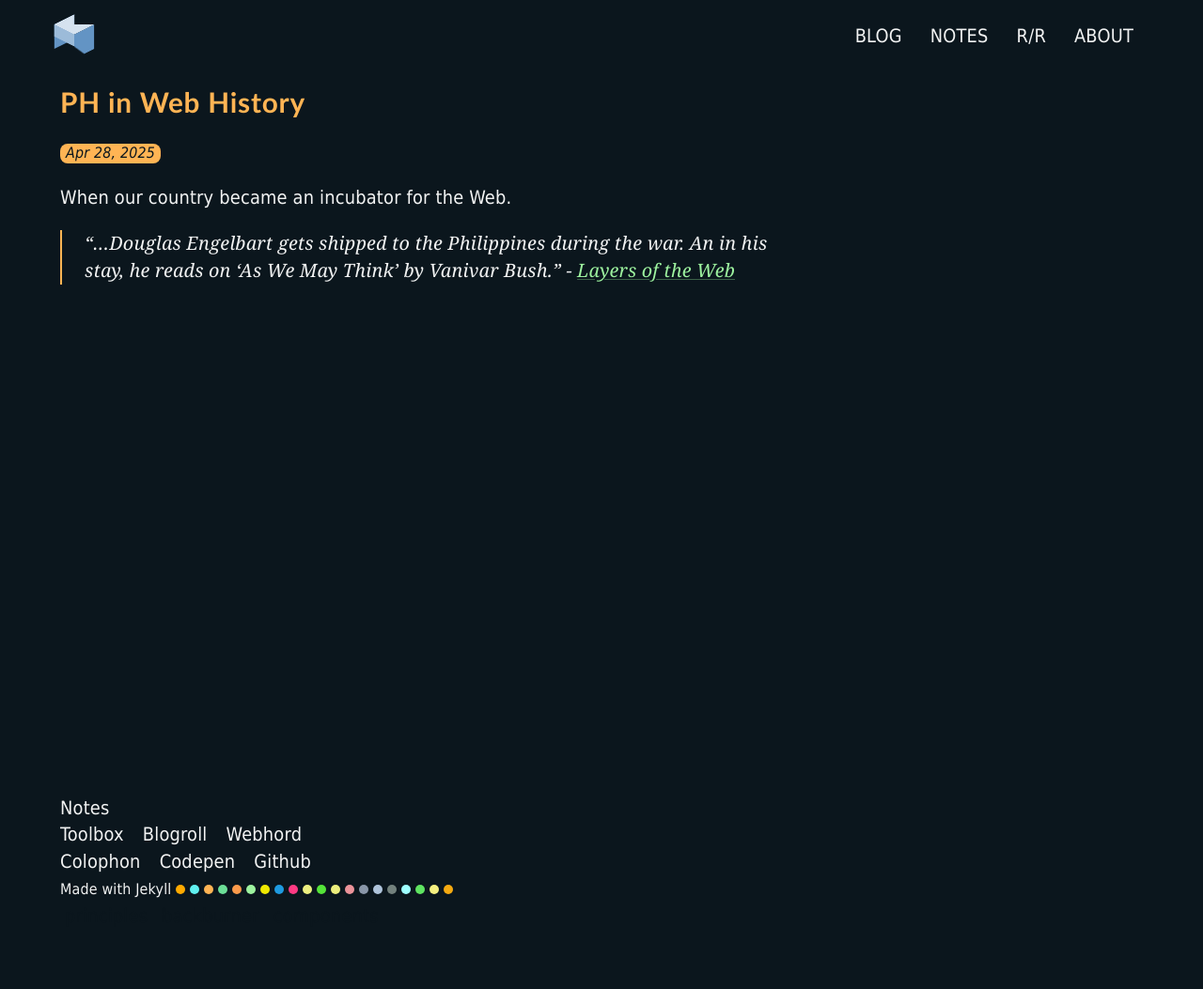
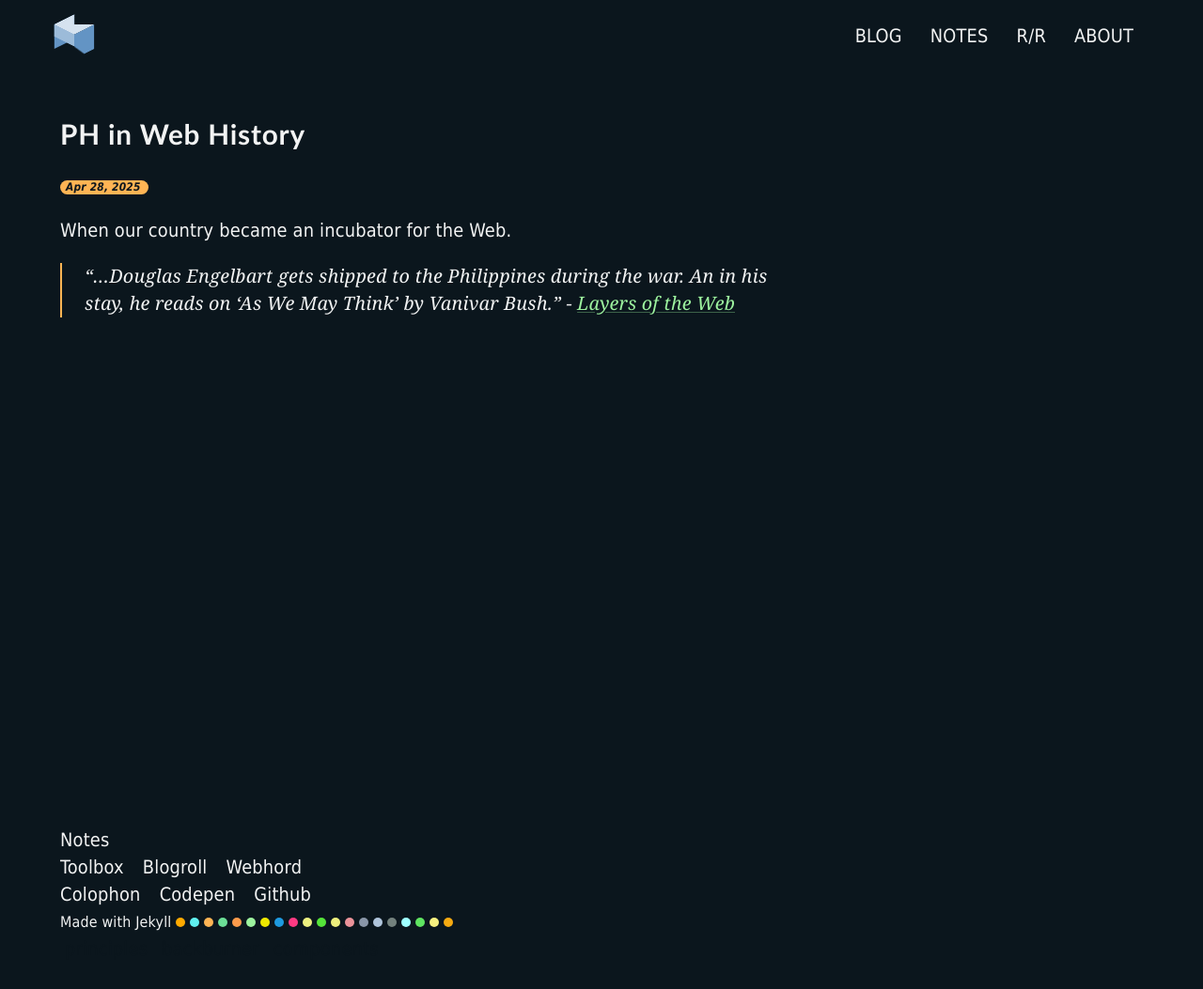
Before and after one commit to mpdagang/mpdagang.github.io, a Jekyll site: the page built from _posts/notes/2025-04-28-small-note-00001.md, in a window 1280 px wide. Shown: the whole page at 94% size. Built offline with Jekyll 4.4.1, drawn with Linux system fonts in a browser that asks for light colours; before the commit the page ends 1019 px from its top, so only the background shows below that.

Commit message:
main style updates

```diff
--- a/assets/styles/main.scss
+++ b/assets/styles/main.scss
@@ -301,10 +301,11 @@ header.masthead {
     display: flex;
     justify-content: space-between;
     padding: 1rem 0;
+    margin-bottom: 3em;
 }
 
 .site-logo {
-    font-size: 2em;;
+    font-size: 2em;
 }
 
 .masthead nav {
@@ -684,16 +685,17 @@ footer {
 }
 
 .post-title{
-  color: var(--mp-c-lua-03);
+  // color: var(--mp-c-lua-03);
 }
 
 .post-date {
   display: inline-block;
   background-color: var(--mp-c-lua-03);
   color: var(--mp-c-bg);
-  padding: 0 6px;
-  font-size: 0.8em;
+  padding: 0 0.7em 0 0.5em;
+  font-size: 0.6em;
   font-style: italic;
+  font-weight: 600;
   border-radius: 8px;
   line-height: 1.3;
 }
```
